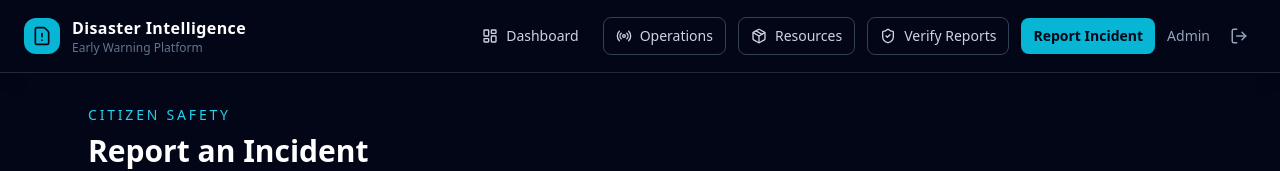
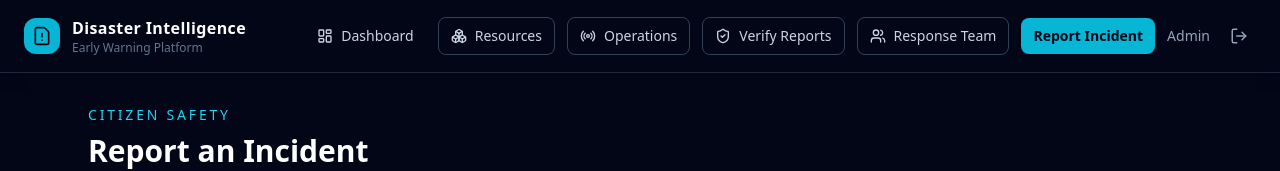
Before and after one commit to Satyakush/disaster-alert-platform, a React (Vite) app in the folder client/: page /report in a window 1280 px wide. Shown: the top 171 px of the page. Built offline with nearby package versions, Linux system fonts and the light colour scheme; no server answers; sample sign-in values are in the browser's storage.

Commit message:
Add resources navigation

```diff
--- a/client/src/components/Navbar.jsx
+++ b/client/src/components/Navbar.jsx
@@ -1,6 +1,6 @@
 import { useAuth } from "../context/AuthContext";
 import { useNavigate } from "react-router-dom";
-import { FileWarning, LayoutDashboard, LogOut, ShieldCheck, Users, Radio, Package } from "lucide-react";
+import { FileWarning, LayoutDashboard, LogOut, ShieldCheck, Users, Radio, Boxes } from "lucide-react";
 
 export default function Navbar() {
   const { user, logout } = useAuth();
@@ -15,29 +15,50 @@ export default function Navbar() {
     <nav className="border-b border-slate-800 bg-slate-950 text-white shadow-lg">
       <div className="mx-auto flex max-w-7xl items-center justify-between gap-4 px-6 py-4">
         <button onClick={() => navigate(user?.role === "responder" ? "/responder" : "/dashboard")} className="flex items-center gap-3 text-left">
-          <div className="rounded-xl bg-cyan-500 p-2 text-slate-950"><FileWarning size={20} /></div>
-          <div><h1 className="text-base font-bold tracking-wide">Disaster Intelligence</h1><p className="text-xs text-slate-500">Early Warning Platform</p></div>
+          <div className="rounded-xl bg-cyan-500 p-2 text-slate-950">
+            <FileWarning size={20} />
+          </div>
+          <div>
+            <h1 className="text-base font-bold tracking-wide">Disaster Intelligence</h1>
+            <p className="text-xs text-slate-500">Early Warning Platform</p>
+          </div>
         </button>
+
         <div className="flex items-center gap-2 sm:gap-3">
           {user?.role === "responder" ? (
-            <>
-              <button onClick={() => navigate("/responder")} className="hidden items-center gap-2 rounded-lg px-3 py-2 text-sm text-slate-300 transition hover:bg-slate-800 hover:text-white sm:flex"><Radio size={16} /> Operations</button>
-              <button onClick={() => navigate("/resources")} className="hidden items-center gap-2 rounded-lg border border-slate-700 px-3 py-2 text-sm text-slate-300 transition hover:bg-slate-800 hover:text-white lg:flex"><Package size={16} /> Resources</button>
-            </>
+            <button onClick={() => navigate("/responder")} className="hidden items-center gap-2 rounded-lg px-3 py-2 text-sm text-slate-300 transition hover:bg-slate-800 hover:text-white sm:flex">
+              <Radio size={16} /> Operations
+            </button>
           ) : (
-            <button onClick={() => navigate("/dashboard")} className="hidden items-center gap-2 rounded-lg px-3 py-2 text-sm text-slate-300 transition hover:bg-slate-800 hover:text-white sm:flex"><LayoutDashboard size={16} /> Dashboard</button>
+            <button onClick={() => navigate("/dashboard")} className="hidden items-center gap-2 rounded-lg px-3 py-2 text-sm text-slate-300 transition hover:bg-slate-800 hover:text-white sm:flex">
+              <LayoutDashboard size={16} /> Dashboard
+            </button>
+          )}
+          {(user?.role === "responder" || user?.role === "admin") && (
+            <button onClick={() => navigate("/resources")} className="hidden items-center gap-2 rounded-lg border border-slate-700 px-3 py-2 text-sm text-slate-300 transition hover:bg-slate-800 hover:text-white lg:flex">
+              <Boxes size={16} /> Resources
+            </button>
           )}
           {user?.role === "admin" && (
             <>
-              <button onClick={() => navigate("/responder")} className="hidden items-center gap-2 rounded-lg border border-slate-700 px-3 py-2 text-sm text-slate-300 transition hover:bg-slate-800 hover:text-white lg:flex"><Radio size={16} /> Operations</button>
-              <button onClick={() => navigate("/resources")} className="hidden items-center gap-2 rounded-lg border border-slate-700 px-3 py-2 text-sm text-slate-300 transition hover:bg-slate-800 hover:text-white xl:flex"><Package size={16} /> Resources</button>
-              <button onClick={() => navigate("/reports")} className="hidden items-center gap-2 rounded-lg border border-slate-700 px-3 py-2 text-sm text-slate-300 transition hover:bg-slate-800 hover:text-white md:flex"><ShieldCheck size={16} /> Verify Reports</button>
-              <button onClick={() => navigate("/response-team")} className="hidden items-center gap-2 rounded-lg border border-slate-700 px-3 py-2 text-sm text-slate-300 transition hover:bg-slate-800 hover:text-white 2xl:flex"><Users size={16} /> Response Team</button>
+              <button onClick={() => navigate("/responder")} className="hidden items-center gap-2 rounded-lg border border-slate-700 px-3 py-2 text-sm text-slate-300 transition hover:bg-slate-800 hover:text-white lg:flex">
+                <Radio size={16} /> Operations
+              </button>
+              <button onClick={() => navigate("/reports")} className="hidden items-center gap-2 rounded-lg border border-slate-700 px-3 py-2 text-sm text-slate-300 transition hover:bg-slate-800 hover:text-white md:flex">
+                <ShieldCheck size={16} /> Verify Reports
+              </button>
+              <button onClick={() => navigate("/response-team")} className="hidden items-center gap-2 rounded-lg border border-slate-700 px-3 py-2 text-sm text-slate-300 transition hover:bg-slate-800 hover:text-white xl:flex">
+                <Users size={16} /> Response Team
+              </button>
             </>
           )}
-          <button onClick={() => navigate("/report")} className="rounded-lg bg-cyan-500 px-3 py-2 text-sm font-semibold text-slate-950 transition hover:bg-cyan-400">Report Incident</button>
+          <button onClick={() => navigate("/report")} className="rounded-lg bg-cyan-500 px-3 py-2 text-sm font-semibold text-slate-950 transition hover:bg-cyan-400">
+            Report Incident
+          </button>
           <span className="hidden text-sm capitalize text-slate-400 lg:block">{user?.role}</span>
-          <button onClick={handleLogout} className="rounded-lg p-2 text-slate-400 transition hover:bg-slate-800 hover:text-red-400" aria-label="Logout"><LogOut size={18} /></button>
+          <button onClick={handleLogout} className="rounded-lg p-2 text-slate-400 transition hover:bg-slate-800 hover:text-red-400" aria-label="Logout">
+            <LogOut size={18} />
+          </button>
         </div>
       </div>
     </nav>
```
